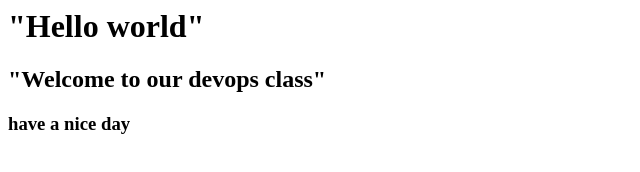
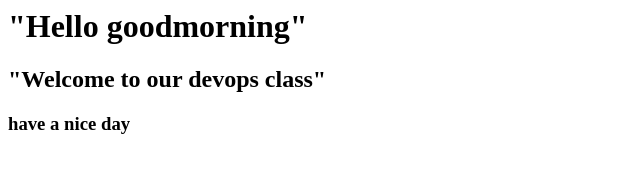
Before and after one commit to Sahanasana99/DevopsMavenProject, a plain HTML site: page index.html in a window 1280 px wide. Shown: the whole page, without its empty margins (0-640 px from the left). Drawn offline with Linux system fonts and the light colour scheme.

Commit message:
Update index.html

```diff
--- a/index.html
+++ b/index.html
@@ -1,3 +1,3 @@
-<h1>"Hello world"</h1>
+<h1>"Hello goodmorning"</h1>
 <h2>"Welcome to our devops class"</h2>
 <h3> have a nice day</h3>
```
